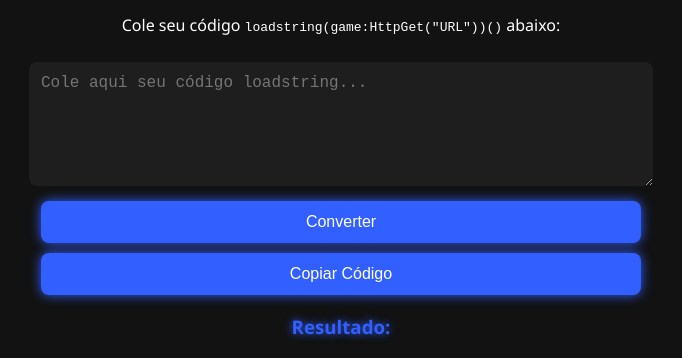
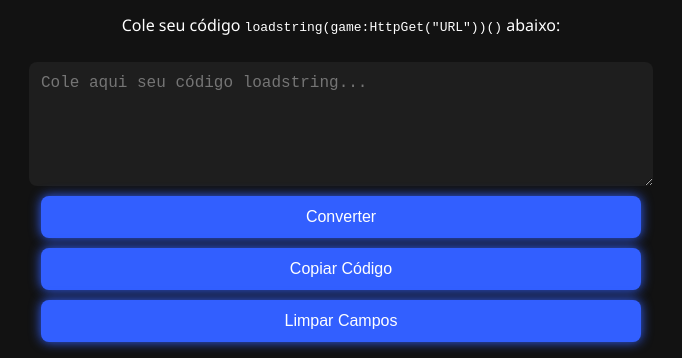
Before and after one commit to contateste8/LoadstringConversor, a plain HTML site: page index.html in a window 1280 px wide. Shown: the part 95-453 px from the top of the page, without its empty margins (299-981 px from the left). Drawn offline with Linux system fonts and the light colour scheme.

Commit message:
Update index.html

```diff
--- a/index.html
+++ b/index.html
@@ -46,7 +46,7 @@
     }
 
     .button {
-      margin-top: 15px;
+      margin-top: 10px;
       padding: 12px 20px;
       font-size: 16px;
       border: none;
@@ -83,7 +83,8 @@
   <textarea id="input" placeholder='Cole aqui seu código loadstring...'></textarea>
 
   <button class="button" onclick="converter()">Converter</button>
-  <button class="button" onclick="copiar()" style="margin-top: 10px;">Copiar Código</button>
+  <button class="button" onclick="copiar()">Copiar Código</button>
+  <button class="button" onclick="limpar()">Limpar Campos</button>
 
   <h3 style="color: #325FFF; text-shadow: 0 0 8px #325FFF;">Resultado:</h3>
   <pre id="saida"></pre>
@@ -107,6 +108,11 @@
         alert("Código copiado!");
       });
     }
+
+    function limpar() {
+      document.getElementById("input").value = "";
+      document.getElementById("saida").textContent = "";
+    }
   </script>
 </body>
 </html>
```
